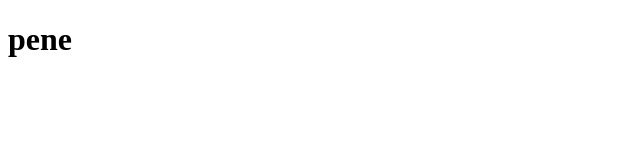
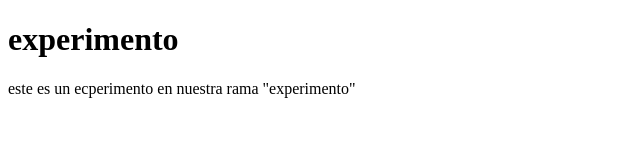
Before and after one commit to Wasweer/violador, a plain HTML site: page index.html in a window 1280 px wide. Shown: the whole page, without its empty margins (0-640 px from the left). Drawn offline with Linux system fonts and the light colour scheme.

Commit message:
texto de experimento

```diff
--- a/index.html
+++ b/index.html
@@ -7,6 +7,8 @@
     <title>chunpurinpinpun pan pum</title>
 </head>
 <body>
-    <h1>pene</h1>
+    <h1>experimento</h1>
+
+    <p> este es un ecperimento en nuestra rama "experimento"</p>
 </body>
 </html>
```
